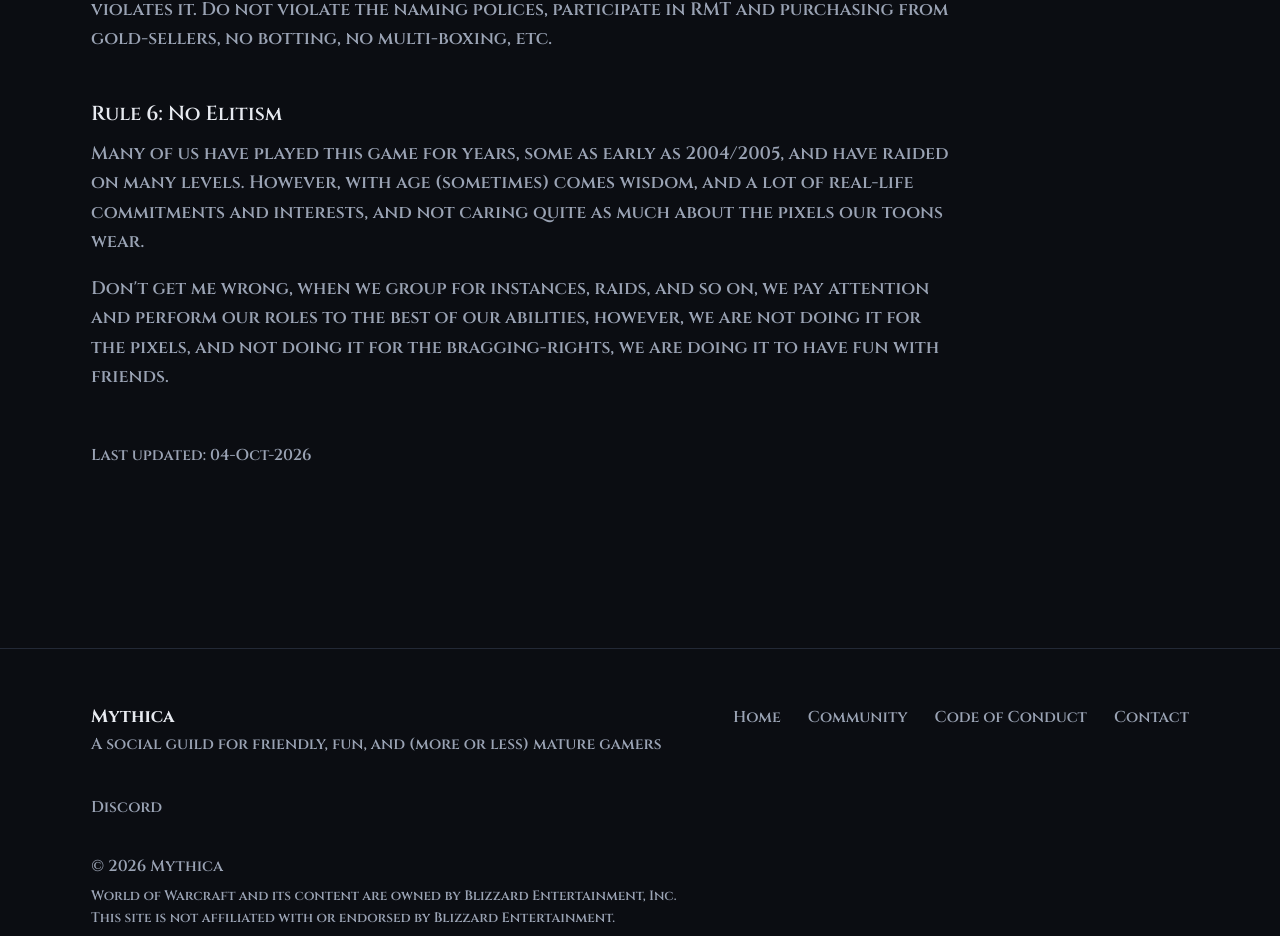
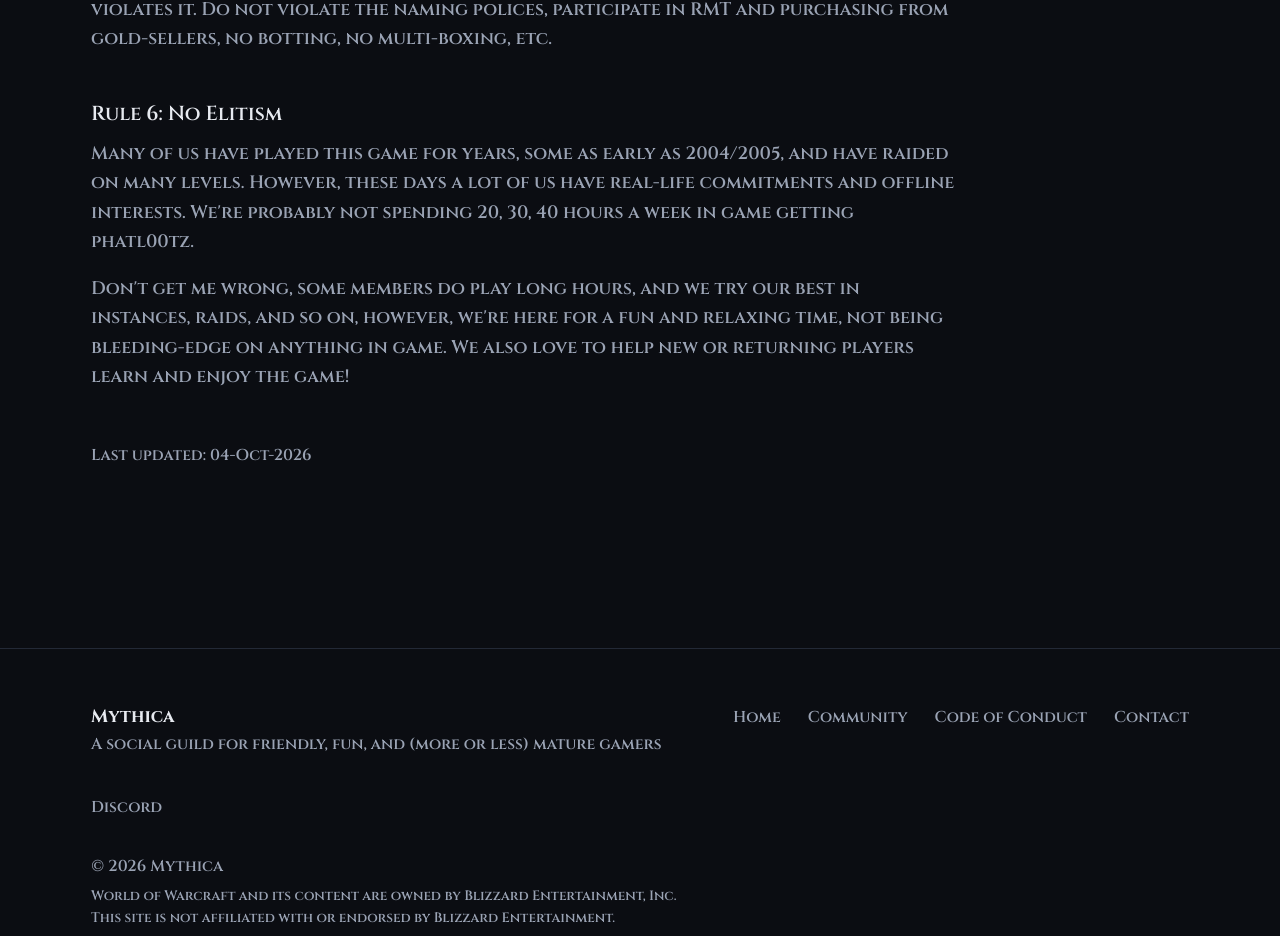
Before and after one commit to jarmbrust/mythica-games, a Next.js app in the folder frontend/: page /rules in a window 1280 px wide. Shown: the part 1536-2472 px from the top of the page. Built offline with nearby package versions, Linux system fonts and the light colour scheme; no server answers.

Commit message:
code of conduct edit

```diff
--- a/frontend/src/content/rules.ts
+++ b/frontend/src/content/rules.ts
@@ -53,8 +53,8 @@ export const rules: Rules = {
     {
       heading: 'Rule 6: No Elitism',
       body: [
-        'Many of us have played this game for years, some as early as 2004/2005, and have raided on many levels. However, with age (sometimes) comes wisdom, and a lot of real-life commitments and interests, and not caring quite as much about the pixels our toons wear. ',
-        "Don't get me wrong, when we group for instances, raids, and so on, we pay attention and perform our roles to the best of our abilities, however, we are not doing it for the pixels, and not doing it for the bragging-rights, we are doing it to have fun with friends.",
+        "Many of us have played this game for years, some as early as 2004/2005, and have raided on many levels. However, these days a lot of us have real-life commitments and offline interests. We're probably not spending 20, 30, 40 hours a week in game getting phatl00tz.",
+        "Don't get me wrong, some members do play long hours, and we try our best in instances, raids, and so on, however, we're here for a fun and relaxing time, not being bleeding-edge on anything in game. We also love to help new or returning players learn and enjoy the game!",
       ],
     },
   ],
```
